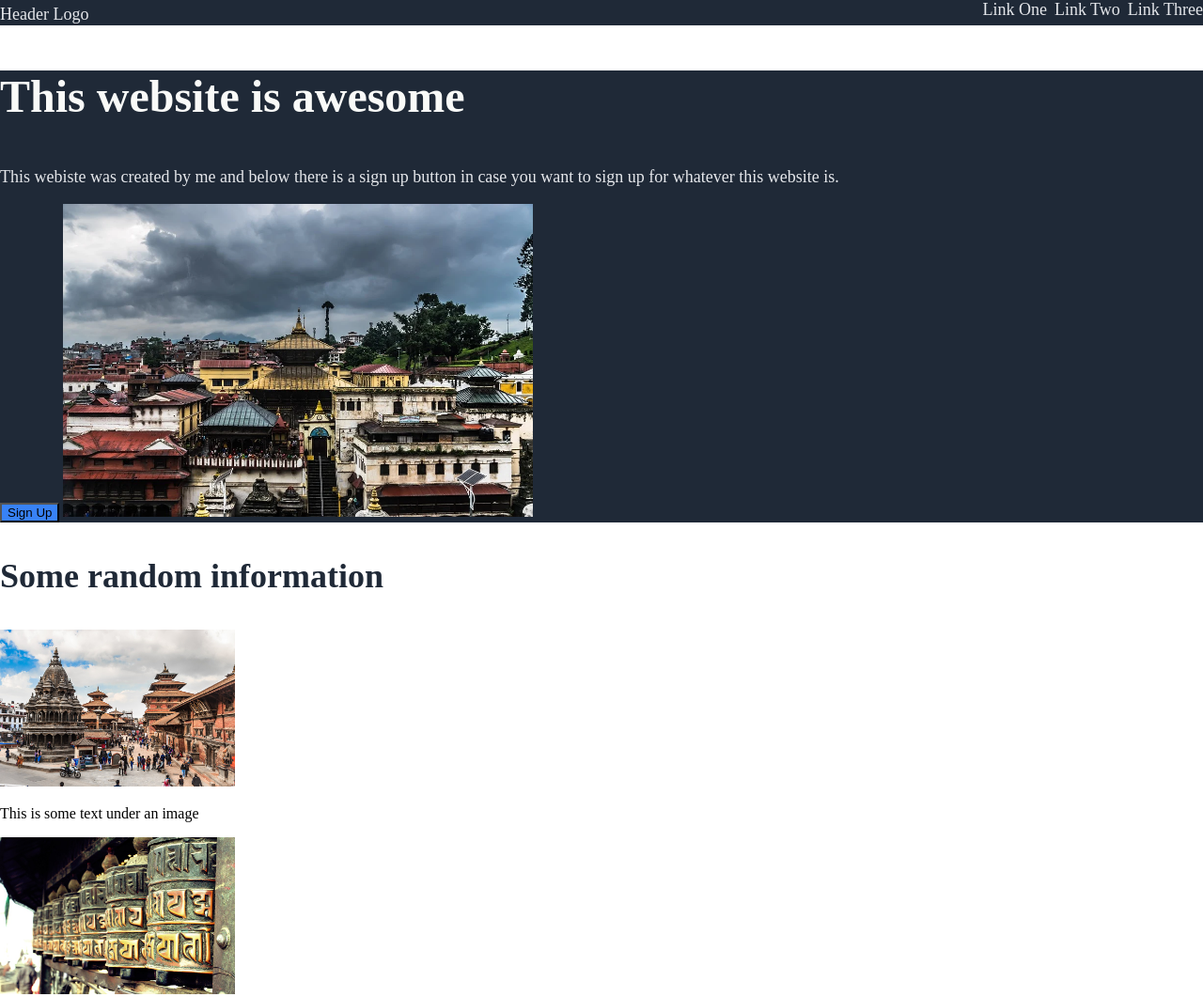
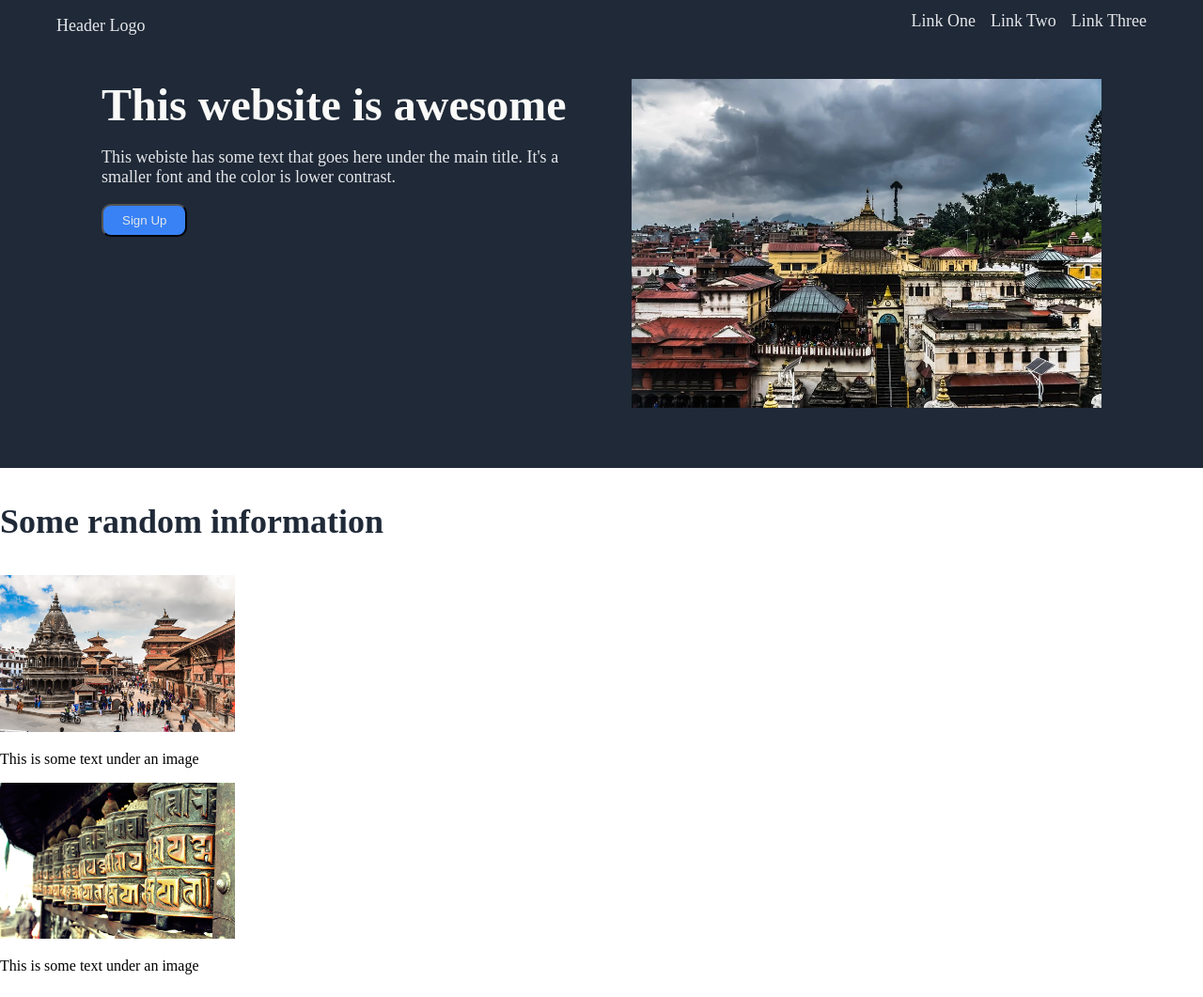
Before and after one commit to Bikesh78/odin-landing-page, a plain HTML site: page index.html in a window 1280 px wide. Shown: the top 1061 px of the page at 94% size. Drawn offline with Linux system fonts and the light colour scheme.

Commit message:
Style introduction

```diff
--- a/index.html
+++ b/index.html
@@ -19,12 +19,18 @@
                 <li><a href="">Link Two</a></li>
                 <li><a href="">Link Three</a></li>
             </ul>
-        </div>
-        <div class="introduction">
-            <p class="main-text">This website is awesome<p>
-            <p class="secondary-text">This webiste was created by me and below there is a sign up button in case you want to sign up for whatever this website is.</p>
-            <button class="sign-up">Sign Up</button>
-            <img src="image/bijayyadav.webp" alt="Pashupatinath">
+            <div class="introduction">
+                <div class="intro-text">
+                    <p class="main-text">This website is awesome<p>
+                        <p class="secondary-text">This webiste has some text that goes here under the main title. It's a smaller font and the color is lower contrast.</p>
+                        <button class="sign-up">Sign Up</button>
+                </div>
+                <div class="intro-image">
+                    <img src="image/bijayyadav.webp" alt="Pashupatinath">
+                </div>
+            </div>
+
+
         </div>
         <div class="information">
             <p class="info-text">Some random information</p>
--- a/style/style.css
+++ b/style/style.css
@@ -32,6 +32,7 @@ a{
     font-size: 48px;
     font-weight: bolder;
     color: #F9FAF8;
+    margin:0;
 }
 .header .logo{
     font-size: 24px;
@@ -55,8 +56,9 @@ button.sign-up,
     color: #1F2937;
     font-style: italic;
 }
-.introduction img{
+.header img{
     width: 500px;
+    height: 350px;
 }
 .information img{
     width: 250px;
@@ -64,11 +66,31 @@ button.sign-up,
 .container{
     flex: 1 1 auto;
 }
+.header{
+    padding:12px 60px 60px;
+}
 .header ul{
     display: flex;
     justify-content: flex-end;
-    gap:8px;
+    gap:16px;
+    margin-bottom: 45px;
 }
 .logo{
     margin-right:auto;
 }
+
+.introduction{
+    display:flex;
+    justify-content:space-evenly;
+    gap:16px;
+
+}
+.intro-text{
+    width: 500px;
+}
+
+button{
+    padding: 8px 20px;
+    border-radius: 10px;
+    color:#e5e7eb;
+}
```
